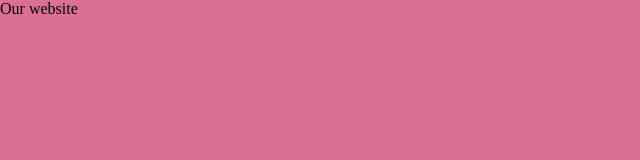
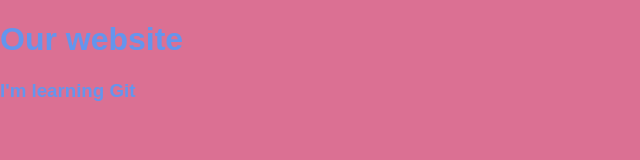
Before and after one commit to Uthsava/meLearningGit, a plain HTML site: page index.html in a window 1280 px wide. Shown: the whole page, without its empty margins (0-640 px from the left). Drawn offline with Linux system fonts and the light colour scheme.

Commit message:
text added and color changed

```diff
--- a/index.html
+++ b/index.html
@@ -7,6 +7,7 @@
   <link rel="stylesheet" href="style.css">
 </head>
 <body>
-     Our website
+     <h1>Our website</h1>
+     <h3><p>I'm learning Git</p></h3>
 </body>
 </html>
--- a/style.css
+++ b/style.css
@@ -2,4 +2,6 @@ body{
   margin: 0;
   padding: 0;
   background-color: palevioletred;
+  font-family: Arial, Helvetica, sans-serif;
+  color: cornflowerblue;
 }
```
